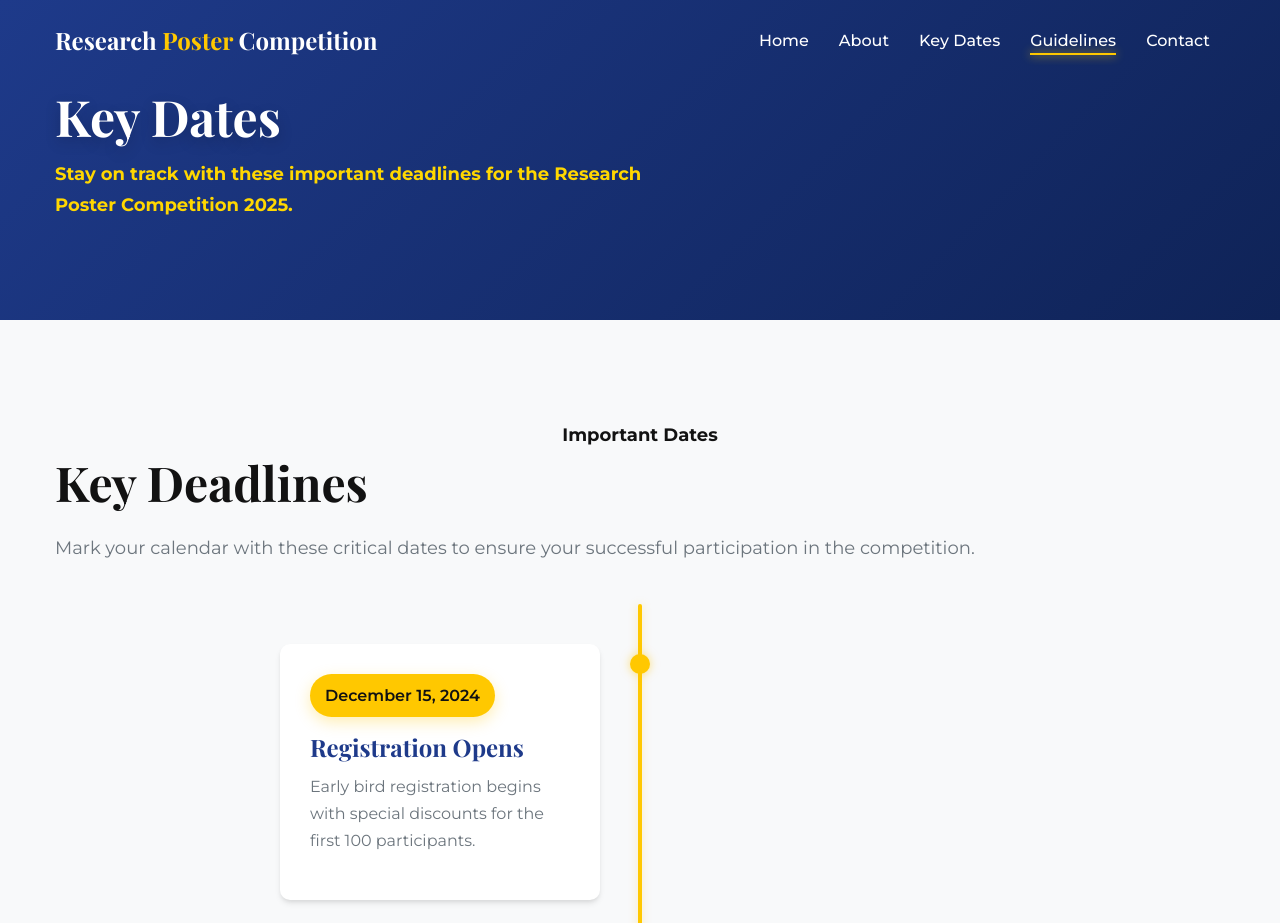
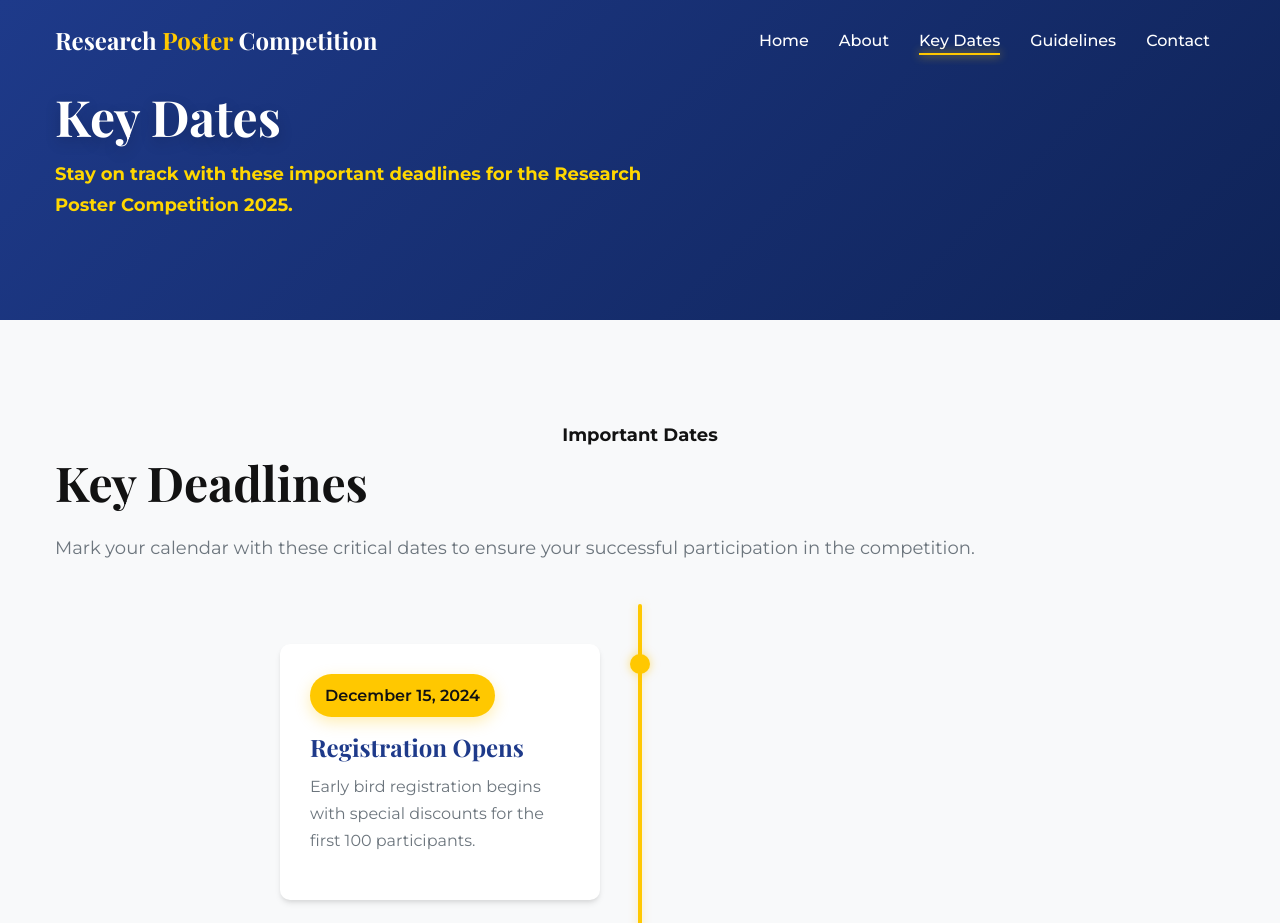
Before and after one commit to SEDY2006/Sedy, a plain HTML site: page dates.html in a window 1280 px wide. Shown: the top 923 px of the page. Drawn offline with nearby package versions, Linux system fonts and the light colour scheme.

Commit message:
Add files via upload

```diff
--- a/dates.html
+++ b/dates.html
@@ -51,8 +51,8 @@
             <ul class="nav-menu">
                 <li class="nav-item"><a href="index.html" class="nav-link">Home</a></li>
                 <li class="nav-item"><a href="about.html" class="nav-link">About</a></li>
-                <li class="nav-item"><a href="dates.html" class="nav-link">Key Dates</a></li>
-                <li class="nav-item"><a href="guidelines.html" class="nav-link active">Guidelines</a></li>
+                <li class="nav-item"><a href="dates.html" class="nav-link active">Key Dates</a></li>
+                <li class="nav-item"><a href="guidelines.html" class="nav-link ">Guidelines</a></li>
                 <li class="nav-item"><a href="contact.html" class="nav-link">Contact</a></li>
                 <!-- <li class="nav-item"><a href="register.html" class="highlight btn-shimmer">Register Now</a></li> -->
             </ul>
```
Also changed, not shown: contact.html (+1 -1 lines).
